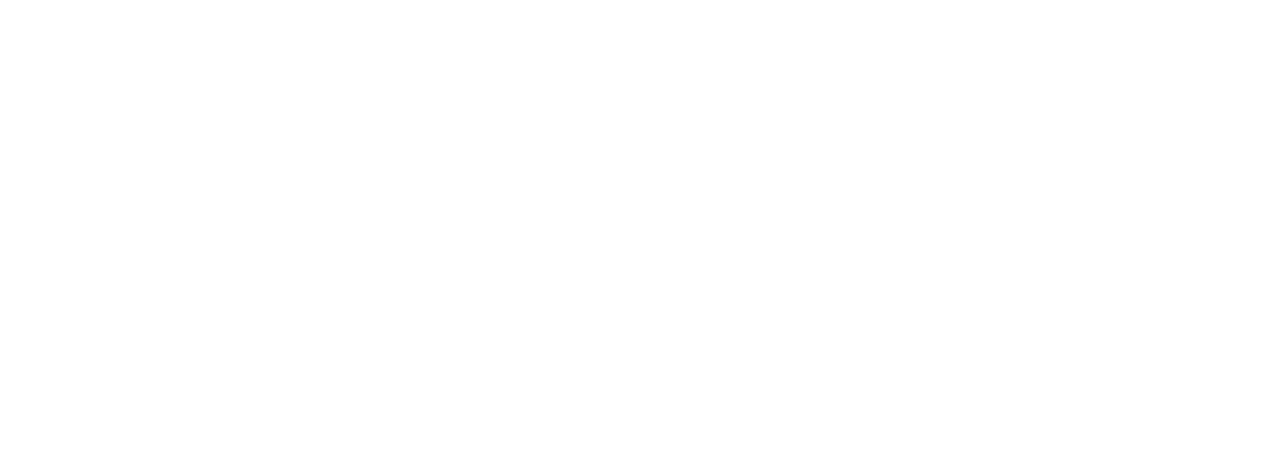
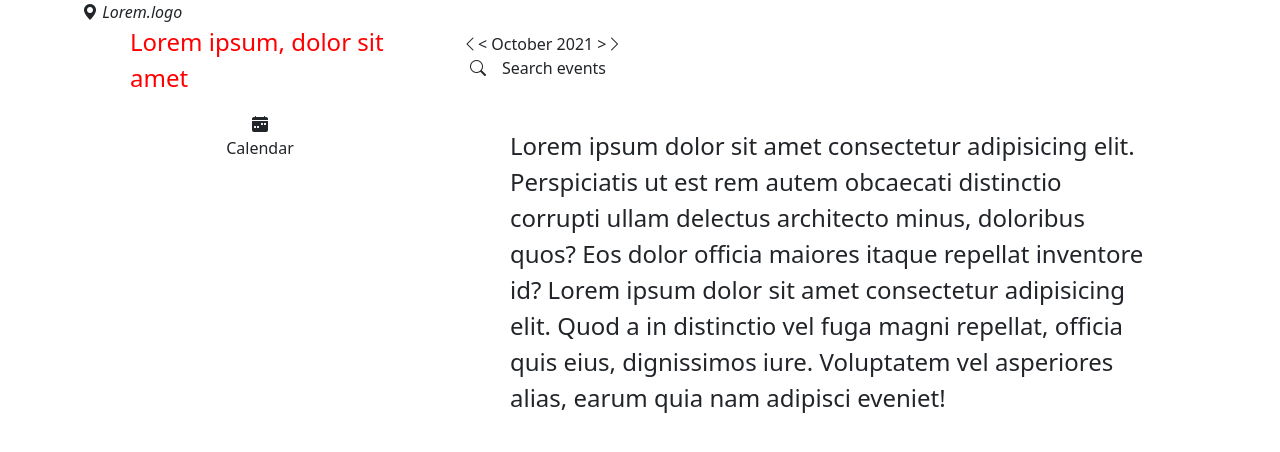
Before and after one commit to wwwrt/tema7Bootstrap, a website: page index.html in a window 1280 px wide. Drawn offline with nearby package versions, Linux system fonts and the light colour scheme.

Commit message:
first version

```diff
--- a/index.html
+++ b/index.html
@@ -1,20 +1,60 @@
 <!DOCTYPE html>
 <html lang="en">
-
-<head>
-    <meta charset="UTF-8">
-    <meta name="viewport" content="width=device-width, initial-scale=1.0">
-    <title>Tema7</title>
+  <head>
+    <meta charset="UTF-8" />
+    <meta name="viewport" content="width=device-width, initial-scale=1, shrink-to-fit=no">
+    <title>Tema7 Bootstrap</title>
     <link rel="stylesheet" href="node_modules/bootstrap/dist/css/bootstrap.min.css" />
-
-    <style>
-
-    </style>
-</head>
-
-<body>
-
-
-</body>
-
+    <link rel="stylesheet" href="node_modules/bootstrap-icons/font/bootstrap-icons.css">
+    <script src="node_modules/bootstrap/dist/js/bootstrap.min.js"></script>
+    <!-- Additional styles or custom styles can be added here -->
+  </head>
+  <body>
+    <div class="container">
+      <!-- Header -->
+      <div class="row d-flex justify-content-center align-items-center">
+        <div class="col-md-4 col-sm-12">
+          <!-- Left content -->
+          <div><i class="bi bi-geo-alt-fill blue-logo"> Lorem.logo</i></div>
+          <p class="ms-5" style="font-size: 1.5rem; color: red">
+            Lorem ipsum, dolor sit amet
+          </p>
+        </div>
+        <div class="col-md-8 col-sm-12">
+          <!-- Right content -->
+          <div class="d-flex flex-row date-slider">
+            <i class="bi bi-chevron-left"></i> < October 2021 >
+            <i class="bi bi-chevron-right"></i>
+          </div>
+          <div class="search-box bg-white">
+            <i class="bi bi-search ms-2 me-3"></i>Search events
+          </div>
+        </div>
+      </div>
+      <!-- Content -->
+      <div class="row">
+        <div class="col-md-4 col-sm-12">
+          <!-- Left column content -->
+          <div class="d-flex flex-column justify-content-center align-items-center">
+            <i class="bi bi-calendar-week-fill icon-bold-orange"></i>
+            <p class="text-orange">Calendar</p>
+          </div>
+          <!-- ... (other left column content) -->
+        </div>
+        <div class="col-md-8 col-sm-12">
+          <!-- Right column content -->
+          <p class="mt-3 ms-5 me-5" style="font-size: 1.5rem">
+            Lorem ipsum dolor sit amet consectetur adipisicing elit. Perspiciatis ut
+            est rem autem obcaecati distinctio corrupti ullam delectus architecto
+            minus, doloribus quos? Eos dolor officia maiores itaque repellat
+            inventore id? Lorem ipsum dolor sit amet consectetur adipisicing elit.
+            Quod a in distinctio vel fuga magni repellat, officia quis eius,
+            dignissimos iure. Voluptatem vel asperiores alias, earum quia nam
+            adipisci eveniet!
+          </p>
+          <!-- ... (other right column content) -->
+        </div>
+      </div>
+    </div>
+  </body>
 </html>
```
